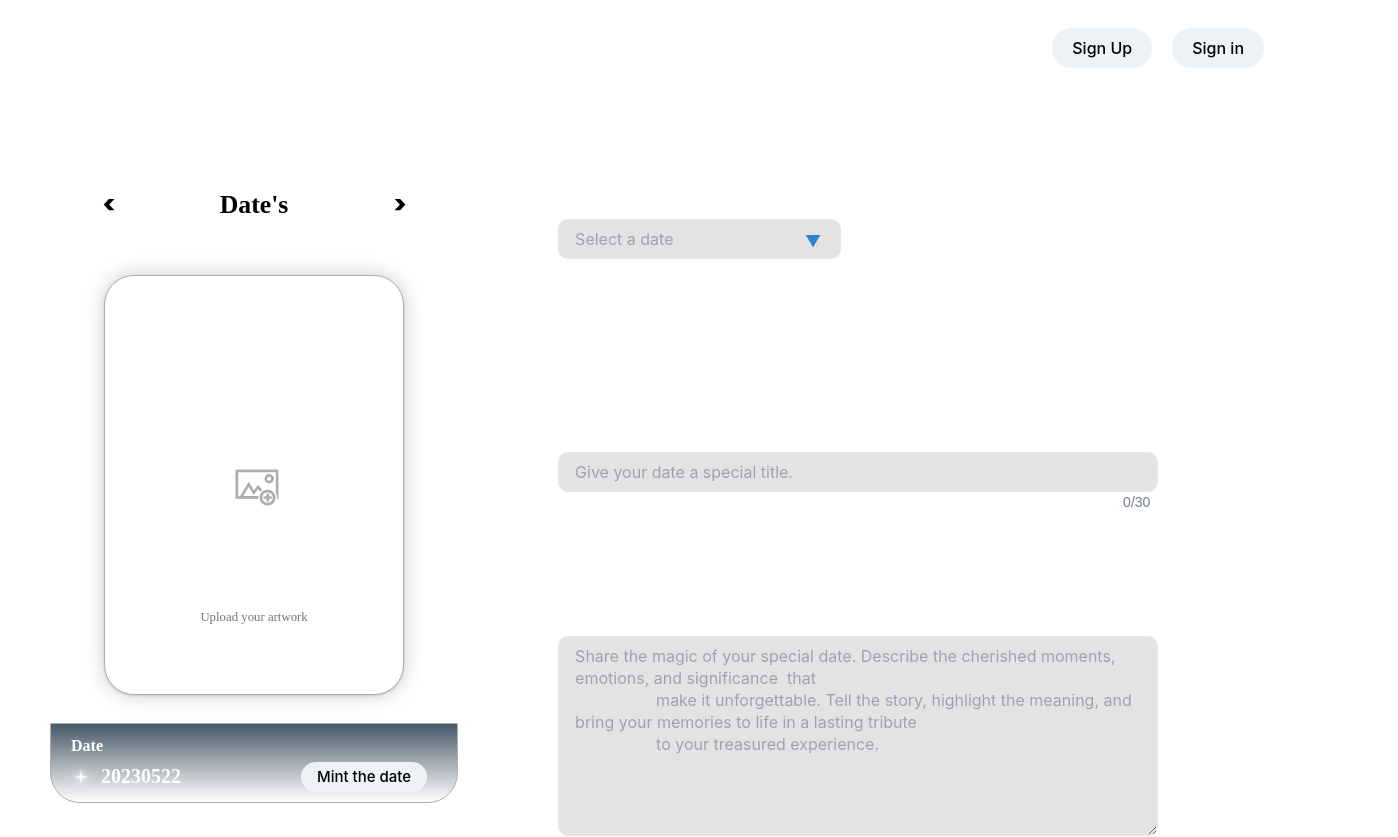
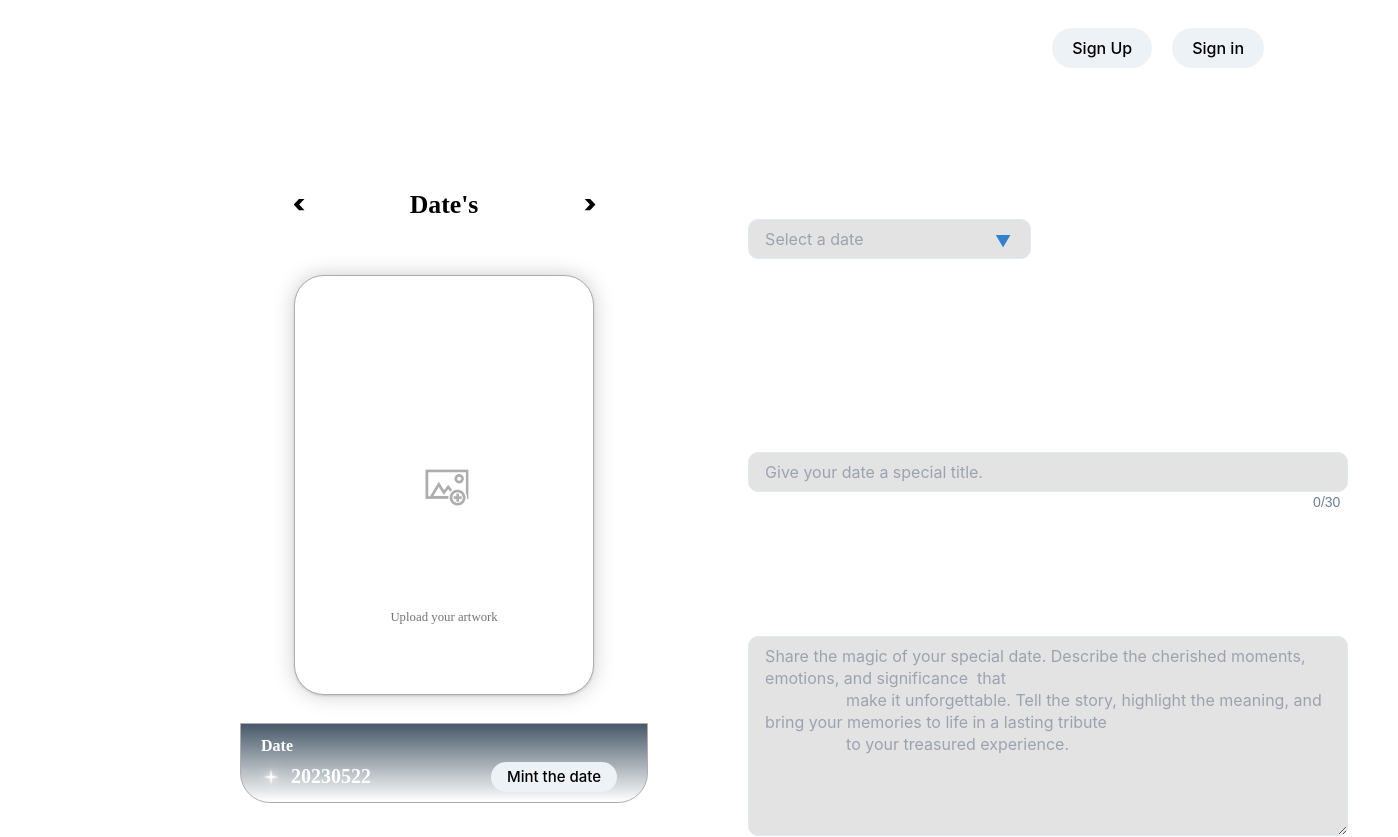
Before and after one commit to jjw3310/avalanche, a React (Create React App) app: page /purchaseDetail in a window 1280 px wide. Shown: the top 837 px of the page, 1398 px wide, since content can reach past the window. Built offline with nearby package versions, Linux system fonts and the light colour scheme.

Commit message:
feat: updated the both padding size of purchaseDetailpage

```diff
--- a/src/components/pages/purchaseDetail.jsx
+++ b/src/components/pages/purchaseDetail.jsx
@@ -67,6 +67,8 @@ const PurchaseDetail = forwardRef((props, ref) => {
     <>
       {/* <NavBar /> */}
       <Box
+        paddingLeft={"190px"}
+        paddingRight={"190px"}
         ref={ref}
         w={"100%"}
         h={"1000px"}
--- a/src/components/templates/Calender.jsx
+++ b/src/components/templates/Calender.jsx
@@ -234,9 +234,9 @@ const Calender = ({
         // w={"1620px"}
         h={"600px"}
         pl={"5%"}
+        paddingRight={"190px"}
         // pr={"5%"}
         gap={"5%"}
-        paddingRight={"190px"}
         // bgGradient={"linear(to-l,#8c1eaa,#272842)"}
         // paddingBottom={"200px"}
       >
```
